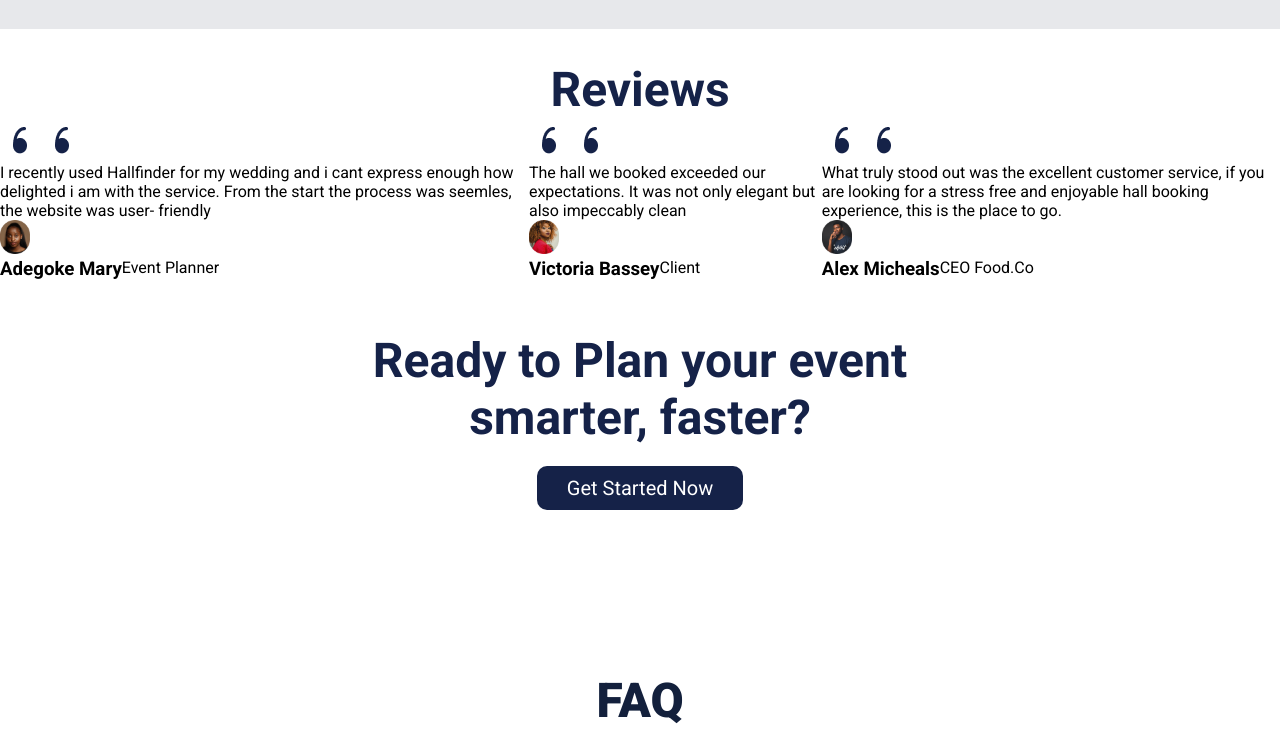
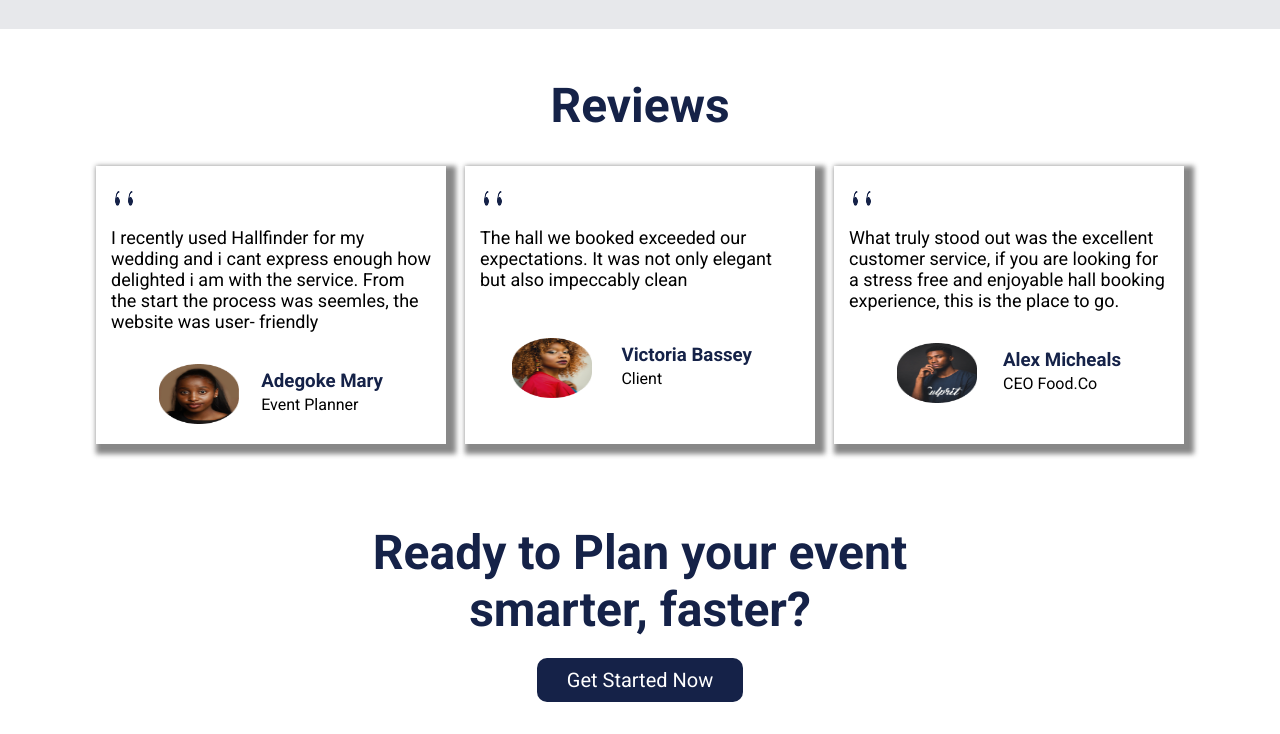
Before and after one commit to favy-codez/Hallfinder, a plain HTML site: page index.html in a window 1280 px wide. Shown: the part 2826-3560 px from the top of the page. Drawn offline with nearby package versions, Linux system fonts and the light colour scheme.

Commit message:
added review section

```diff
--- a/index.html
+++ b/index.html
@@ -193,17 +193,17 @@
                 </div>
             </div>
 
-            <div class="review1">
+            <div class="review1 ">
                 <div class="comma">
                     <img src="./Images/Group 100.png" alt="">
                     <img src="./Images/Group 100.png" alt="">
                 </div>
-                <p>
+                <p class="rev-text2">
                     The hall we booked exceeded our expectations. It was not only elegant but also impeccably clean
                 </p>
-                <div class="pic-sec">
+                <div class="pic-sec2">
                     <img src="/Images/pexels-godisable-jacob-718978 1.png" alt="">
-                    <div class="review-text">
+                    <div class="review-text2">
                         <h3>Victoria Bassey</h3>
                         <p>Client</p>
                     </div>
@@ -218,9 +218,9 @@
                 <p>
                     What truly stood out was the excellent customer service, if you are looking for a stress free and enjoyable hall booking experience, this is the place to go.
                 </p>
-                <div class="pic-sec">
+                <div class="pic-sec3">
                     <img src="/Images/pexels-spencer-selover-428333 1.png" alt="">
-                    <div class="review-text">
+                    <div class="review-text3">
                         <h3>Alex Micheals</h3>
                         <p>CEO Food.Co</p>
                     </div>
--- a/style.css
+++ b/style.css
@@ -215,6 +215,10 @@
 }
 
 /* REVIEW SECTION */
+.review-section{
+    margin: 3rem 0;
+}
+
 .review-section h2{
     text-align: center;
     color: #152248;
@@ -225,19 +229,83 @@
 .reviews{
     display: flex;
     justify-content: space-between;
+    margin: 2rem 6rem;
+}
+
+.comma img{
+    width: 13px;
+    height: 25px;
 }
 
 .comma{
     display: flex;
-    gap: 2px;
+    gap: -15px;
 }
 
 .pic-sec img{
-    width: 30px;
+    width: 80px;
+    height: 60px;
 }
 
-.review-text{
+.pic-sec2 img{
+    width: 80px;
+    height: 60px;
+}
+
+.pic-sec3 img{
+    width: 80px;
+    height: 60px;
+}
+
+.rev-text2{
+    margin: 3rem 0 0 0;
+}
+
+.pic-sec{
     display: flex;
+    justify-content: space-between;
+    margin: 0 3rem;
+}
+
+.pic-sec2{
+    display: flex;
+    justify-content: space-between;
+    margin: 3rem 3rem 0 2rem;
+}
+
+.pic-sec3{
+    display: flex;
+    justify-content: space-between;
+    margin: 0 3rem;
+}
+
+.review1{
+    width: 350px;
+    padding: 20px 15px;
+    box-shadow: 5px 5px 5px 5px #888888;
+}
+
+.review1 p{
+    font-size: 18px;
+    margin: 1rem 0 2rem 0;
+}
+
+.review-text h3, .review-text2 h3, .review-text3 h3{
+    color: #152248;
+    margin: 6px 0 0 0;
+}
+
+.review-text p, .review-text2 p, .review-text3 p{
+    margin: 3px 0 0 0;
+    font-size: 16px;
+}
+
+.pic-me{
+    margin: 13px 0 0 0;
+}
+
+.pic-me1{
+    margin: 3rem 0 0 0;
 }
 
 /* READY SECTION */
@@ -246,7 +314,7 @@
     flex-direction: column;
     justify-content: center;
     align-items: center;
-    margin: 20px 0 30px 0;
+    margin: 1rem 0 30px 0;
 }
 
 .ready-section h2{
@@ -277,7 +345,6 @@
 .FAQHeader{
     text-align: center;
     margin-bottom: 2rem;
-    margin-top: 3rem;
 }
 
 .FAQHeader h1{
```
